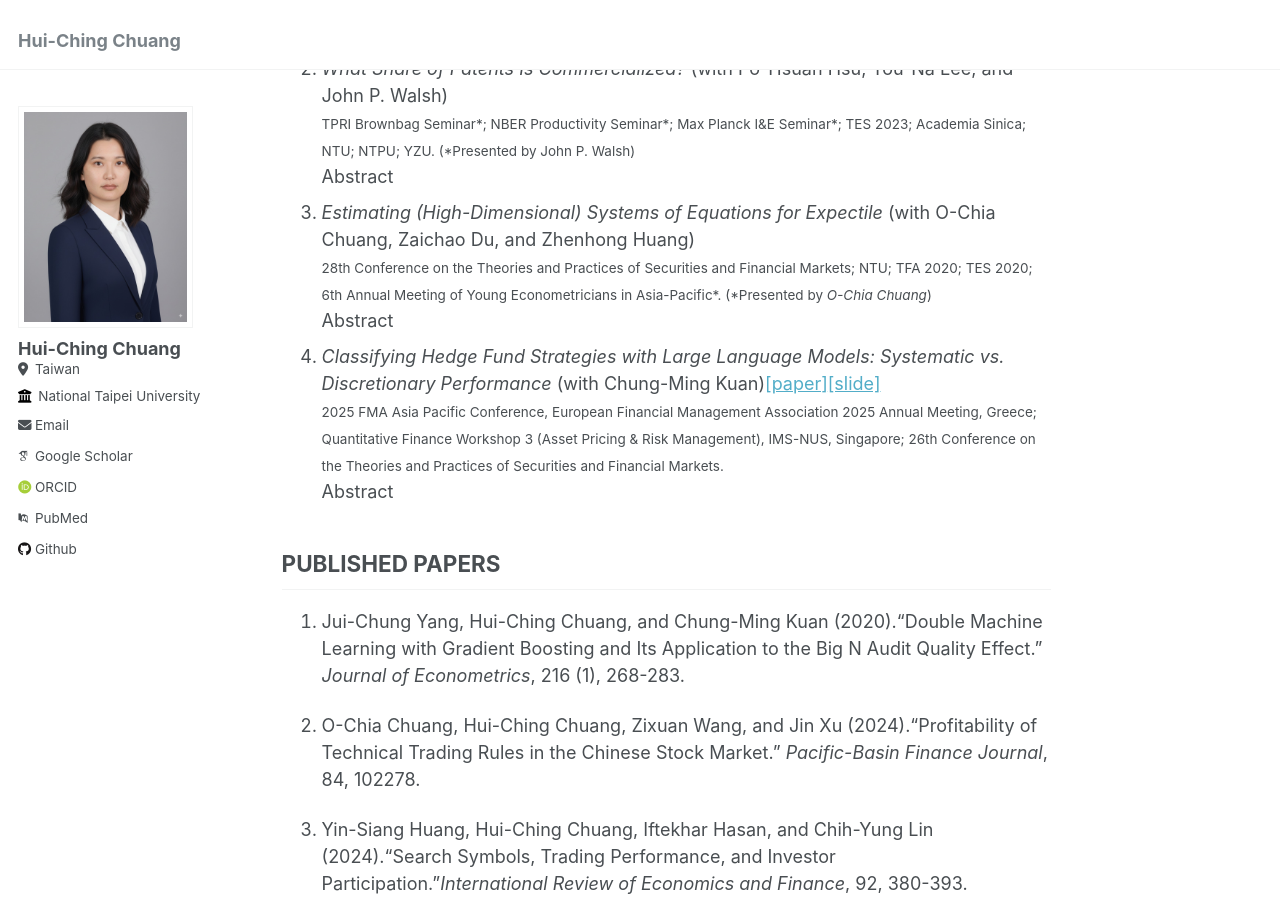
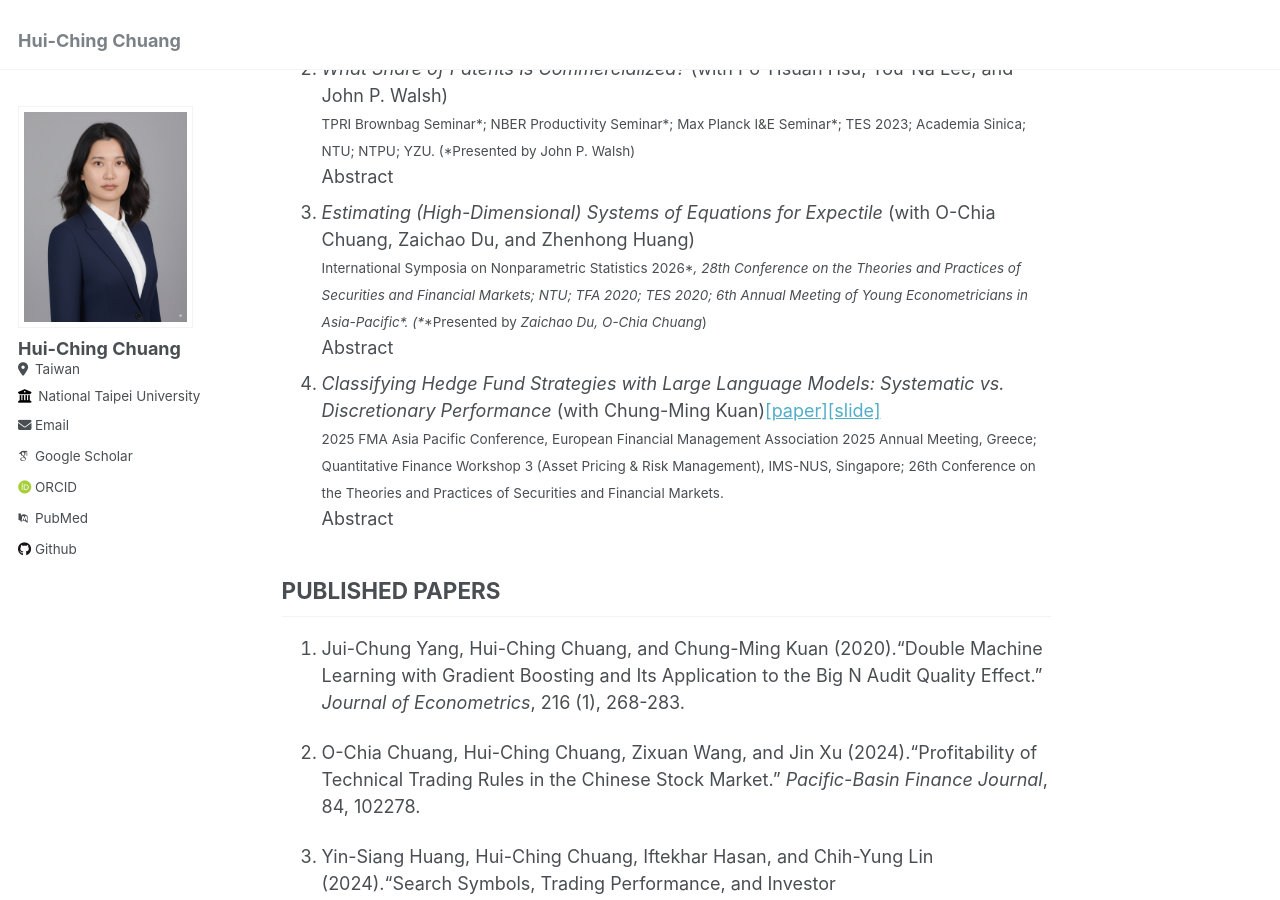
Before and after one commit to hcchuang/hcchuang.github.io, a Jekyll site: the page built from _pages/about.md, in a window 1280 px wide and 900 px high, scrolled down 447 px. Built offline with Jekyll 4.4.1, drawn with Linux system fonts in a browser that asks for light colours; some web fonts are replaced.

Commit message:
Revise publication details for expectile paper
Updated conference details for a publication entry.

```diff
--- a/_pages/about.md
+++ b/_pages/about.md
@@ -56,7 +56,7 @@ Hui-Ching Chuang is an Associate Professor in the Department of Statistics at Na
 
 
 3. _Estimating (High-Dimensional) Systems of Equations for Expectile_ (with O-Chia Chuang, Zaichao Du, and Zhenhong Huang)
-   <small>28th Conference on the Theories and Practices of Securities and Financial Markets; NTU; TFA 2020; TES 2020; 6th Annual Meeting of Young Econometricians in Asia-Pacific\*. (\*Presented by <em>O-Chia Chuang</em>)</small>
+   <small> International Symposia on Nonparametric Statistics 2026\**, 28th Conference on the Theories and Practices of Securities and Financial Markets; NTU; TFA 2020; TES 2020; 6th Annual Meeting of Young Econometricians in Asia-Pacific\*. (\**\*Presented by <em>Zaichao Du, O-Chia Chuang</em>)</small>
    <details>
      <summary>Abstract</summary>
      <div class="abstract-body">
```
